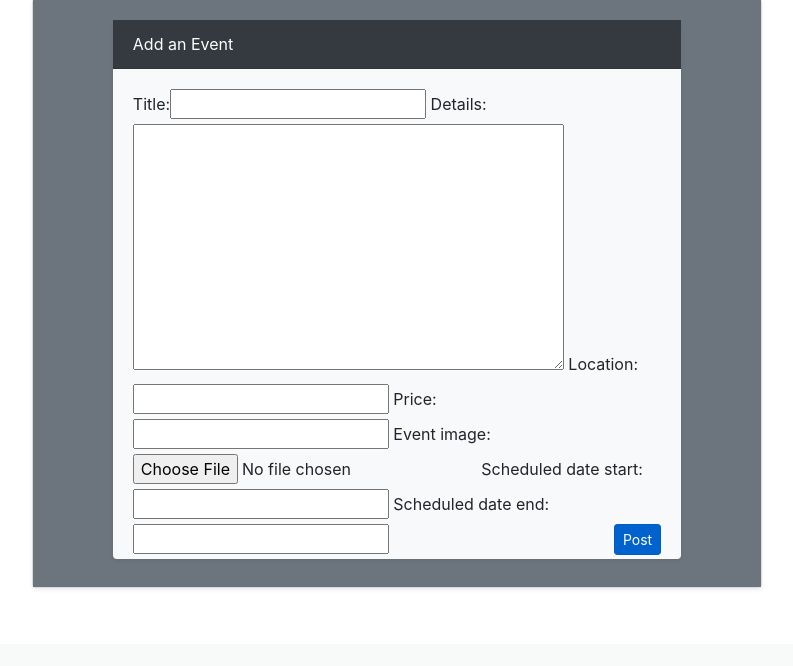
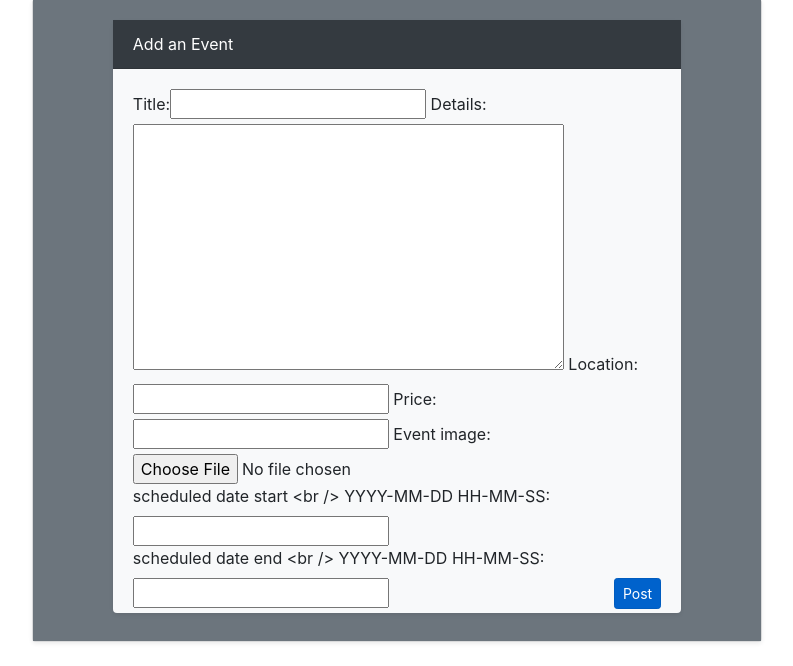
Before and after one commit to MartinLoef/fs-homeowners, a Django app: a page that uses templates/base.html in a window 1280 px wide. Shown: the part 156-822 px from the top of the page, without its empty margins (243-1036 px from the left). Before the commit the page ends 744 px from the top, so only its background shows below. Run offline with Django 3.2, Linux system fonts and the light colour scheme; a user stored in the database is signed in; some libraries are stand-ins or nearby versions.

Commit message:
added mandatory format to event start

```diff
--- a/events/forms.py
+++ b/events/forms.py
@@ -4,6 +4,10 @@ from .models import Event, EventComment
 class EventPostForm(forms.ModelForm):
     class Meta:
         model = Event
+        labels = {
+            'scheduled_date_start': 'scheduled date start <br /> YYYY-MM-DD HH-MM-SS',
+            'scheduled_date_end': 'scheduled date end <br /> YYYY-MM-DD HH-MM-SS',
+        }
         exclude = ["author", "views"]
 
 class EventCommentForm(forms.Form):
--- a/events/templates/eventpostform.html
+++ b/events/templates/eventpostform.html
@@ -28,4 +28,5 @@
         </div>
     </div>
 </div>
+
 {% endblock %}
--- a/templates/base.html
+++ b/templates/base.html
@@ -111,5 +111,6 @@
 {% endblock %}
 
 <script src="https://code.jquery.com/jquery-3.2.1.slim.min.js" integrity="sha384-KJ3o2DKtIkvYIK3UENzmM7KCkRr/rE9/Qpg6aAZGJwFDMVNA/GpGFF93hXpG5KkN" crossorigin="anonymous"></script>
+
 </body>
 </html>
```
